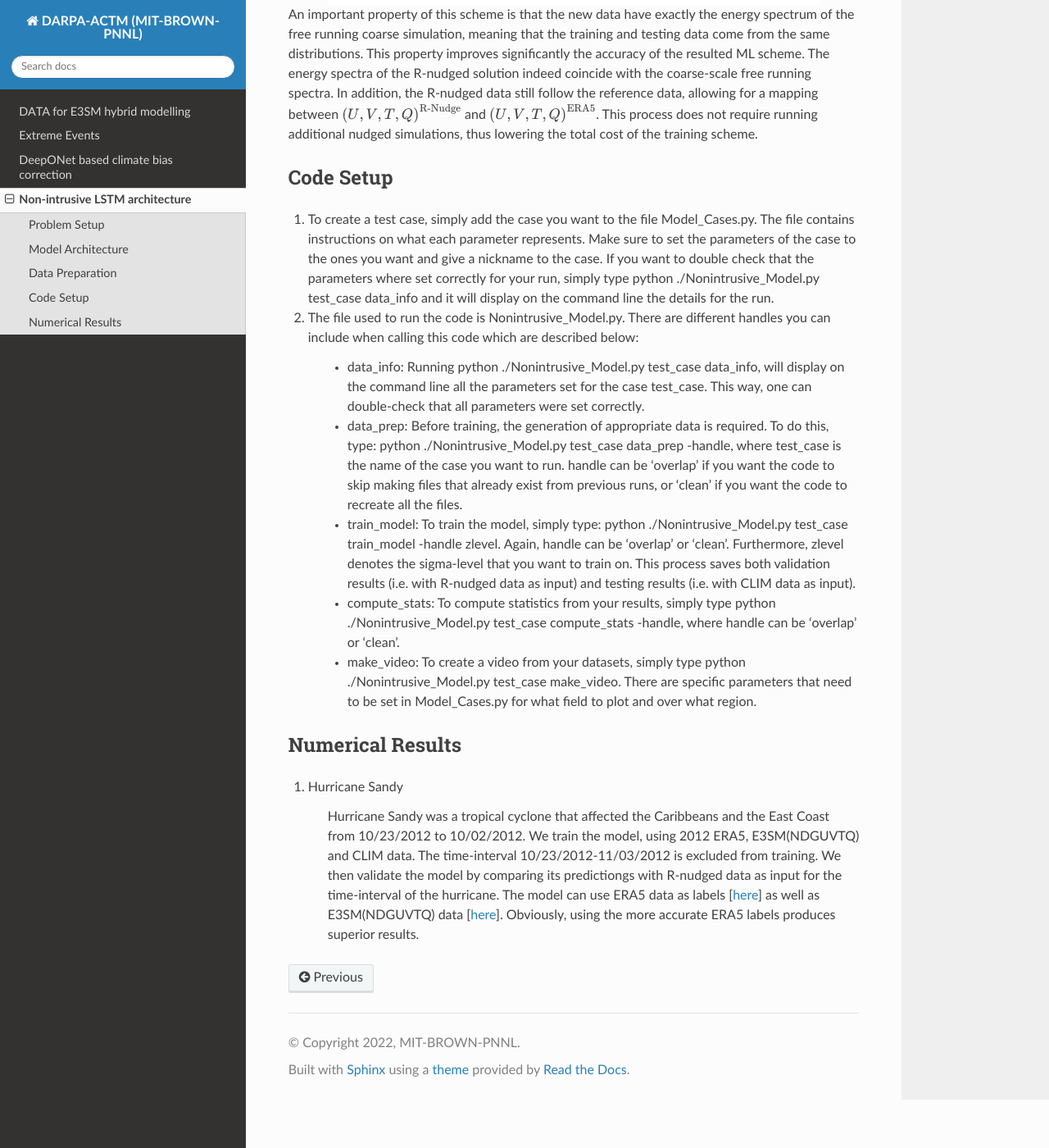
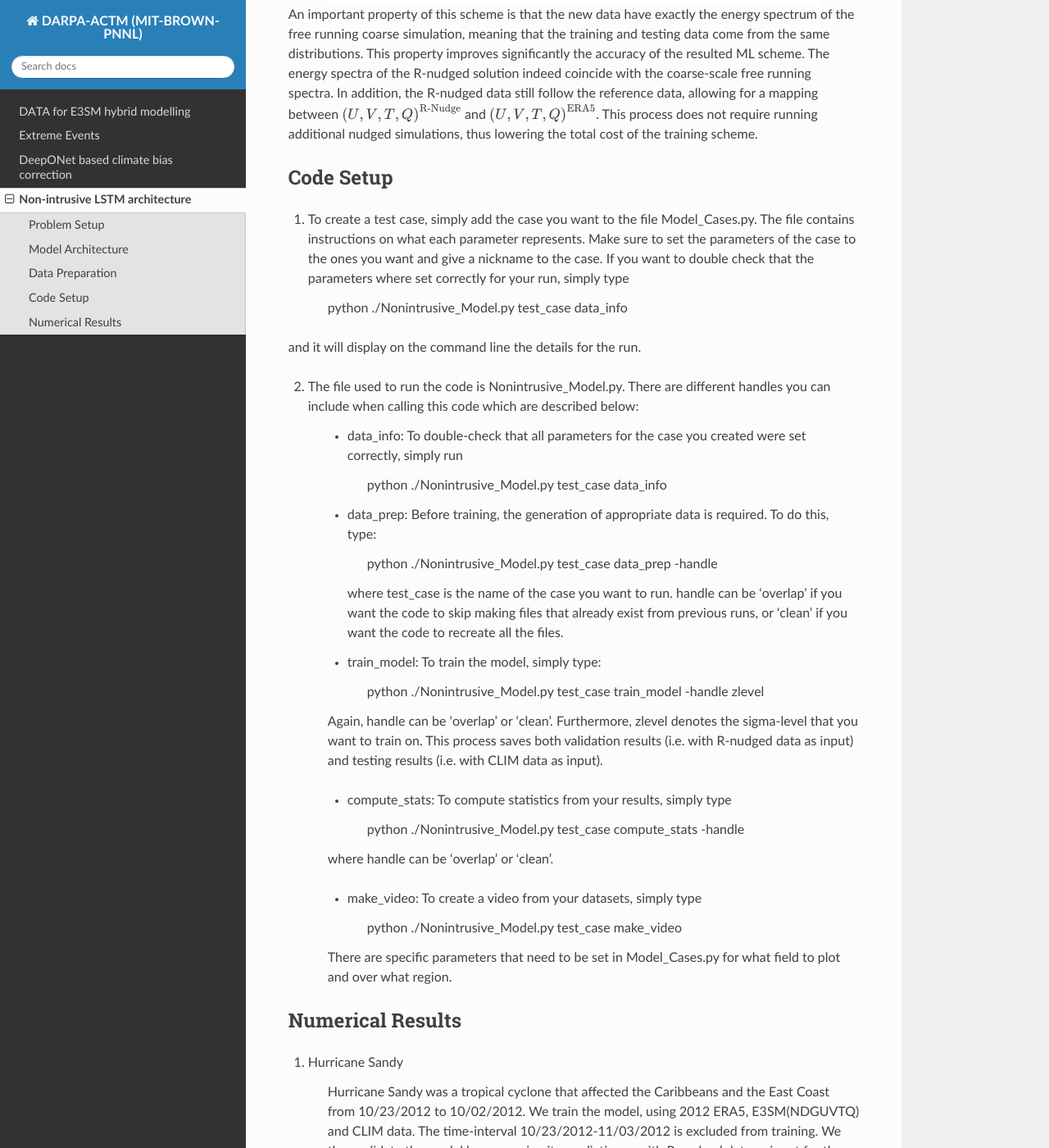
Before and after one commit to aniruddhabora/Extreme-Events-using-Scientific-Machine-Learning, a Sphinx documentation site: the page built from docs/source/modules/LSTM_based_offline_correction.rst, in a window 1280 px wide and 1400 px high, scrolled down 4214 px. Shown: the whole window at 82% size. Built offline with Sphinx 7.4.7 and the Read the Docs theme 2.0.0, drawn with Linux system fonts in a browser that asks for light colours; pages that are not in the unit, such as notebooks, are missing from menus.

Commit message:
Update LSTM_based_offline_correction.rst

```diff
--- a/docs/source/modules/LSTM_based_offline_correction.rst
+++ b/docs/source/modules/LSTM_based_offline_correction.rst
@@ -128,19 +128,42 @@
 Code Setup
 ----------
 
-1. To create a test case, simply add the case you want to the file Model_Cases.py. The file contains instructions on what each parameter represents. Make sure to set the parameters of the case to the ones you want and give a nickname to the case. If you want to double check that the parameters where set correctly for your run, simply type python ./Nonintrusive_Model.py test_case data_info and it will display on the command line the details for the run.
+1. To create a test case, simply add the case you want to the file Model_Cases.py. The file contains instructions on what each parameter represents. Make sure to set the parameters of the case to the ones you want and give a nickname to the case. If you want to double check that the parameters where set correctly for your run, simply type
+
+                 python ./Nonintrusive_Model.py test_case data_info
+
+and it will display on the command line the details for the run.
 
 2. The file used to run the code is Nonintrusive_Model.py. There are different handles you can include when calling this code which are described below:
 
-           * data_info: Running python ./Nonintrusive_Model.py test_case data_info, will display on the command line all the parameters set for the case test_case. This way, one can double-check that all parameters were set correctly.
+           * data_info: To double-check that all parameters for the case you created were set correctly, simply run
 
-           * data_prep: Before training, the generation of appropriate data is required. To do this, type: python ./Nonintrusive_Model.py test_case data_prep -handle, where test_case is the name of the case you want to run. handle can be 'overlap' if you want the code to skip making files that already exist from previous runs, or 'clean' if you want the code to recreate all the files.
+                        python ./Nonintrusive_Model.py test_case data_info
 
-           * train_model: To train the model, simply type: python ./Nonintrusive_Model.py test_case train_model -handle zlevel. Again, handle can be 'overlap' or 'clean'. Furthermore, zlevel denotes the sigma-level that you want to train on. This process saves both validation results (i.e. with R-nudged data as input) and testing results (i.e. with CLIM data as input).
 
-           * compute_stats: To compute statistics from your results, simply type python ./Nonintrusive_Model.py test_case compute_stats -handle, where handle can be 'overlap' or 'clean'.
+           * data_prep: Before training, the generation of appropriate data is required. To do this, type:
 
-           * make_video: To create a video from your datasets, simply type python ./Nonintrusive_Model.py test_case make_video. There are specific parameters that need to be set in Model_Cases.py for what field to plot and over what region.
+                        python ./Nonintrusive_Model.py test_case data_prep -handle
+
+             where test_case is the name of the case you want to run. handle can be 'overlap' if you want the code to skip making files that already exist from previous runs, or 'clean' if you want the code to recreate all the files.
+
+           * train_model: To train the model, simply type:
+
+                        python ./Nonintrusive_Model.py test_case train_model -handle zlevel
+
+           Again, handle can be 'overlap' or 'clean'. Furthermore, zlevel denotes the sigma-level that you want to train on. This process saves both validation results (i.e. with R-nudged data as input) and testing results (i.e. with CLIM data as input).
+
+           * compute_stats: To compute statistics from your results, simply type
+
+                        python ./Nonintrusive_Model.py test_case compute_stats -handle
+
+           where handle can be 'overlap' or 'clean'.
+
+           * make_video: To create a video from your datasets, simply type
+
+                        python ./Nonintrusive_Model.py test_case make_video
+
+           There are specific parameters that need to be set in Model_Cases.py for what field to plot and over what region.
 
 
 
```
